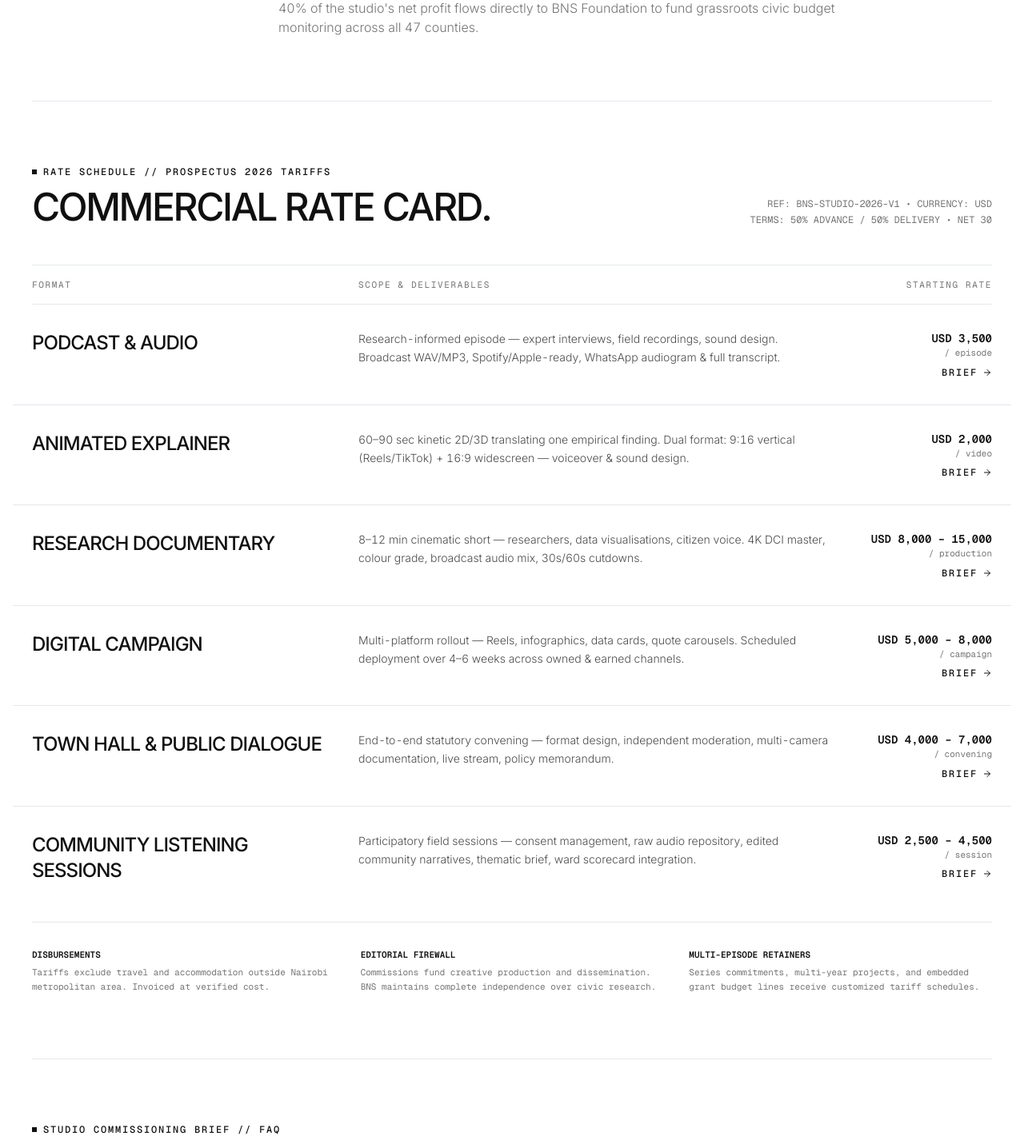
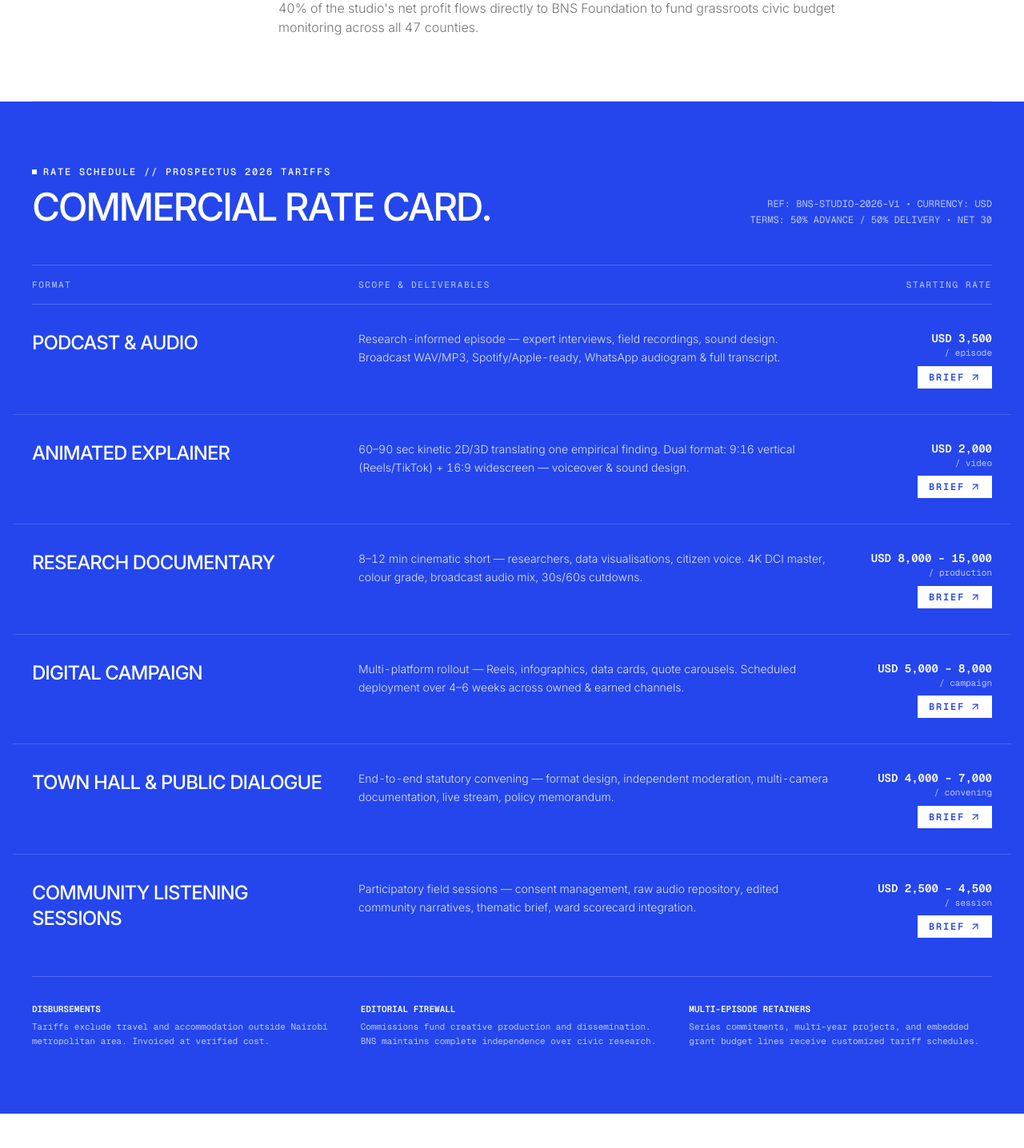
Before and after one commit to gr8stone/bns, a React (Vite) app: page /studio in a window 1280 px wide. Shown: the part 1440-2876 px from the top of the page at 80% size. Built offline with nearby package versions, Linux system fonts and the light colour scheme.

Commit message:
feat: apply #2446EC color palette to rate card and landing programme cards, add North-East hover arrow to brief button

```diff
--- a/src/components/common/Footer.tsx
+++ b/src/components/common/Footer.tsx
@@ -32,10 +32,10 @@ export function Footer() {
             className="flex w-max shrink-0 gap-[8vw] font-display text-[clamp(48px,14vw,260px)] font-bold tracking-[-0.03em] leading-[0.82] text-white uppercase whitespace-nowrap"
           >
             <span aria-hidden="true">
-              BUDGET <span className="text-[#374EAB]">NDIO</span> STORY
+              BUDGET <span className="text-[#2446EC]">NDIO</span> STORY
             </span>
             <span aria-hidden="true">
-              BUDGET <span className="text-[#374EAB]">NDIO</span> STORY
+              BUDGET <span className="text-[#2446EC]">NDIO</span> STORY
             </span>
           </motion.h2>
         </div>
--- a/src/pages/StudioPage.tsx
+++ b/src/pages/StudioPage.tsx
@@ -1,6 +1,6 @@
 import { useState } from 'react';
 import { motion, AnimatePresence, useReducedMotion } from 'framer-motion';
-import { ArrowRight, FileDown, Plus, Minus } from 'lucide-react';
+import { ArrowRight, ArrowUpRight, FileDown, Plus, Minus } from 'lucide-react';
 import { Link } from 'react-router-dom';
 import { WordReveal } from '../components/common/WordReveal';
 import { STUDIO_RATE_CARD } from '../data/studio';
@@ -182,68 +182,68 @@ export function StudioPage() {
         {/* ========================================================= */}
         {/* 4. MINIMALIST BRUTALIST RATE SCHEDULE (INVOICE-STYLE)     */}
         {/* ========================================================= */}
-        <div className="py-20 border-b border-[#101010]/12">
+        <div className="py-20 border-b border-black/10 bg-[#2446EC] text-white -mx-6 md:-mx-10 px-6 md:px-10">
           {/* Header Row */}
-          <div className="flex flex-col md:flex-row md:items-end justify-between gap-6 pb-12 border-b border-[#101010]/12">
+          <div className="flex flex-col md:flex-row md:items-end justify-between gap-6 pb-12 border-b border-white/20">
             <div>
               <div className="flex items-center gap-2 mb-3">
-                <span className="w-1.5 h-1.5 bg-[#101010] inline-block" />
-                <span className="font-mono text-xs uppercase tracking-wider text-[#101010] font-medium">
+                <span className="w-1.5 h-1.5 bg-white inline-block" />
+                <span className="font-mono text-xs uppercase tracking-wider text-white font-medium">
                   RATE SCHEDULE // PROSPECTUS 2026 TARIFFS
                 </span>
               </div>
-              <h2 className="font-display text-3xl sm:text-5xl font-medium tracking-[-0.05em] text-[#101010] uppercase leading-none">
+              <h2 className="font-display text-3xl sm:text-5xl font-medium tracking-[-0.05em] text-white uppercase leading-none">
                 COMMERCIAL RATE CARD.
               </h2>
             </div>
-            <div className="font-mono text-xs text-[#757575] space-y-1 md:text-right">
+            <div className="font-mono text-xs text-white/70 space-y-1 md:text-right">
               <div>REF: BNS-STUDIO-2026-V1 &bull; CURRENCY: USD</div>
               <div>TERMS: 50% ADVANCE / 50% DELIVERY &bull; NET 30</div>
             </div>
           </div>
 
           {/* Table Header (Desktop) */}
-          <div className="hidden lg:grid lg:grid-cols-12 gap-6 py-4 border-b border-[#101010]/12 font-mono text-[11px] uppercase tracking-wider text-[#757575]">
+          <div className="hidden lg:grid lg:grid-cols-12 gap-6 py-4 border-b border-white/20 font-mono text-[11px] uppercase tracking-wider text-white/70">
             <div className="col-span-4">FORMAT</div>
             <div className="col-span-6">SCOPE &amp; DELIVERABLES</div>
             <div className="col-span-2 text-right">STARTING RATE</div>
           </div>
 
           {/* Table Rows (Desktop & Mobile) */}
-          <div className="divide-y divide-[#101010]/12">
+          <div className="divide-y divide-white/15">
             {STUDIO_RATE_CARD.map((item, idx) => (
               <div
                 key={idx}
-                className="py-8 grid grid-cols-1 lg:grid-cols-12 gap-3 lg:gap-6 items-start group hover:bg-[#FAFAF8] transition-colors -mx-4 px-4 sm:-mx-6 sm:px-6"
+                className="py-8 grid grid-cols-1 lg:grid-cols-12 gap-3 lg:gap-6 items-start group hover:bg-black/10 transition-colors -mx-4 px-4 sm:-mx-6 sm:px-6"
               >
                 {/* Format */}
                 <div className="lg:col-span-4">
-                  <h3 className="font-display text-xl sm:text-2xl font-medium tracking-tight text-[#101010] uppercase group-hover:text-[#4E58AA] transition-colors leading-tight">
+                  <h3 className="font-display text-xl sm:text-2xl font-medium tracking-tight text-white uppercase group-hover:text-white transition-colors leading-tight">
                     {item.format}
                   </h3>
                 </div>
 
                 {/* Scope */}
-                <div className="lg:col-span-6 font-sans text-sm text-[#101010]/75 font-light leading-relaxed">
+                <div className="lg:col-span-6 font-sans text-sm text-white/85 font-light leading-relaxed">
                   {item.scope}
                 </div>
 
                 {/* Tariff & Action */}
-                <div className="lg:col-span-2 flex lg:flex-col items-center lg:items-end justify-between lg:justify-start gap-2 pt-1 lg:pt-0 border-t border-[#101010]/08 lg:border-0 mt-2 lg:mt-0">
+                <div className="lg:col-span-2 flex lg:flex-col items-center lg:items-end justify-between lg:justify-start gap-2 pt-1 lg:pt-0 border-t border-white/15 lg:border-0 mt-2 lg:mt-0">
                   <div className="lg:text-right">
-                    <span className="font-mono text-sm font-semibold text-[#101010] tabular-nums block">
+                    <span className="font-mono text-sm font-semibold text-white tabular-nums block">
                       {item.startingRate}
                     </span>
-                    <span className="font-mono text-[11px] text-[#757575] block">
+                    <span className="font-mono text-[11px] text-white/70 block">
                       {item.unit}
                     </span>
                   </div>
                   <Link
                     to={ROUTES.contact}
-                    className="inline-flex items-center gap-1.5 font-mono text-xs uppercase tracking-wider text-[#101010] hover:text-[#4E58AA] transition-colors font-medium"
+                    className="group/btn inline-flex items-center gap-1.5 font-mono text-xs uppercase tracking-wider px-3.5 py-1.5 bg-white text-[#2446EC] hover:bg-[#101010] hover:text-white transition-colors font-semibold"
                   >
                     <span>Brief</span>
-                    <ArrowRight className="w-3 h-3 group-hover:translate-x-0.5 transition-transform" />
+                    <ArrowUpRight className="w-3.5 h-3.5 transition-transform duration-200 ease-out group-hover/btn:translate-x-0.5 group-hover/btn:-translate-y-0.5" />
                   </Link>
                 </div>
               </div>
@@ -251,9 +251,9 @@ export function StudioPage() {
           </div>
 
           {/* Ledger Disclosures */}
-          <div className="grid grid-cols-1 md:grid-cols-3 gap-8 pt-8 mt-4 border-t border-[#101010]/12 font-mono text-[11px] text-[#757575] leading-relaxed">
+          <div className="grid grid-cols-1 md:grid-cols-3 gap-8 pt-8 mt-4 border-t border-white/20 font-mono text-[11px] text-white/70 leading-relaxed">
             <div>
-              <span className="text-[#101010] uppercase block font-semibold mb-1">
+              <span className="text-white uppercase block font-semibold mb-1">
                 DISBURSEMENTS
               </span>
               <span>
@@ -262,7 +262,7 @@ export function StudioPage() {
               </span>
             </div>
             <div>
-              <span className="text-[#101010] uppercase block font-semibold mb-1">
+              <span className="text-white uppercase block font-semibold mb-1">
                 EDITORIAL FIREWALL
               </span>
               <span>
@@ -271,7 +271,7 @@ export function StudioPage() {
               </span>
             </div>
             <div>
-              <span className="text-[#101010] uppercase block font-semibold mb-1">
+              <span className="text-white uppercase block font-semibold mb-1">
                 MULTI-EPISODE RETAINERS
               </span>
               <span>
--- a/tailwind.config.js
+++ b/tailwind.config.js
@@ -38,10 +38,10 @@ export default {
         'line-light': 'rgba(255, 255, 255, 0.12)',
 
         // Brand accents
-        accent:          '#9c4527',
-        'accent-coral':  '#4E58AA',
+        accent:          '#2446EC',
+        'accent-coral':  '#2446EC',
         'accent-sage':   '#7d9590',
-        'agency-blue':   '#374EAB',
+        'agency-blue':   '#2446EC',
 
         // Interactive surfaces
         ivory:    '#FAFAF8',
```
Also changed, not shown: src/components/solum/SolumServices.tsx (+13 -13 lines).
